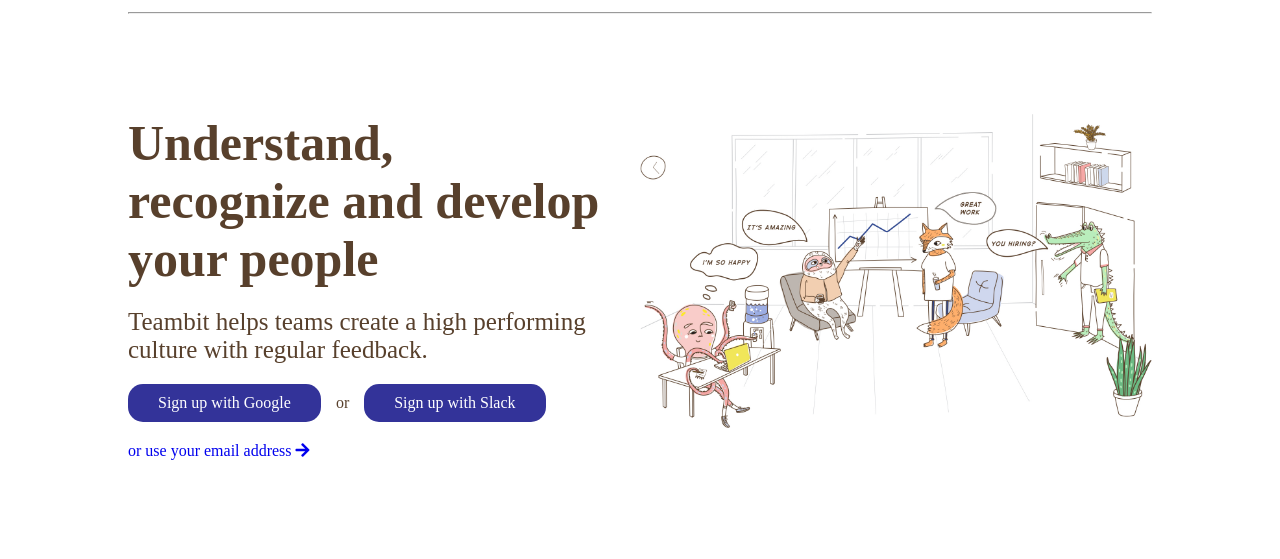
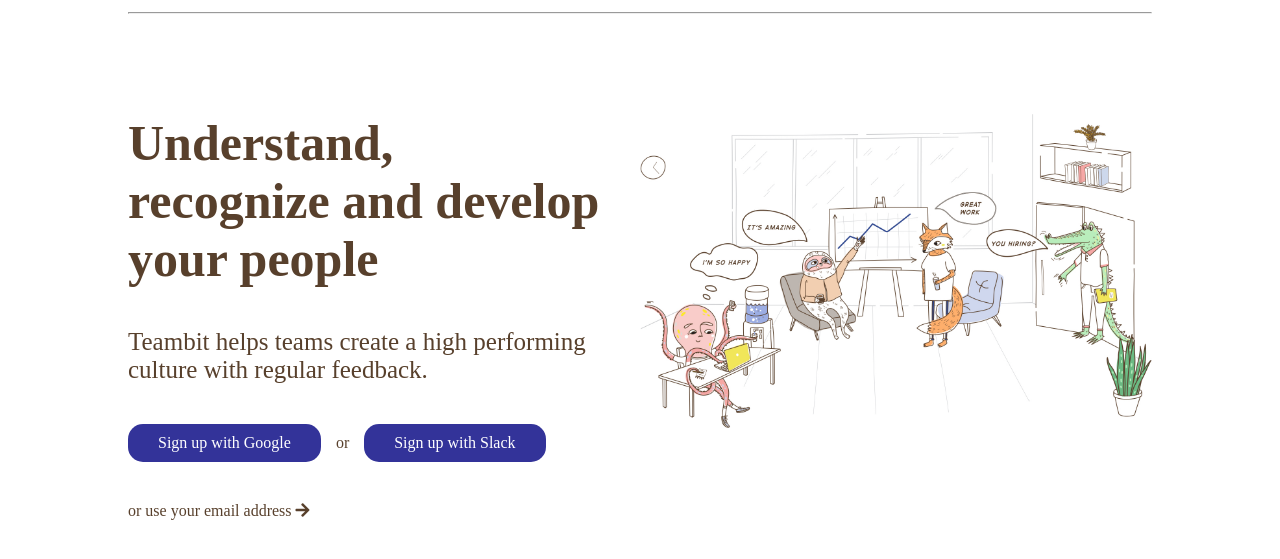
Before and after one commit to carminenicoletta91/node-sass-teambit, a website: page public/index.html in a window 1280 px wide. Shown: the part 389-948 px from the top of the page. Drawn offline with Linux system fonts and the light colour scheme.

Commit message:
--modifiche sezione header--

```diff
--- a/public/index.html
+++ b/public/index.html
@@ -52,7 +52,7 @@
                   <p>Sign up with Slack</p>
                 </a>
               </div>
-              <a href="#">or use your email address
+              <a href="#" class="email-user">or use your email address
                 <i class="fas fa-arrow-right"></i>
               </a>
             </div>
--- a/src/scss/header.scss
+++ b/src/scss/header.scss
@@ -25,15 +25,15 @@
     h1{
       font-size:$size_large;
       font-weight:900;
-      padding-bottom:20px;
+      padding-bottom:40px;
     }
     > p{
       font-size:$size_medium;
-      padding-bottom:20px;
+      padding-bottom:40px;
     }
     .link{
       @include flexatcenter(flex-star);
-      padding-bottom:20px;
+      padding-bottom:40px;
       a,p{
         padding:5px 15px;
       }
@@ -46,5 +46,11 @@
         }
       }
     }
+    a.email-user{
+      color:$color_text_default;
+      &:hover{
+        color:navy;
+      }
+    }
   }
 }
```
Also changed, not shown: src/html/index.html (+1 -1 lines), public/css/style.css.
